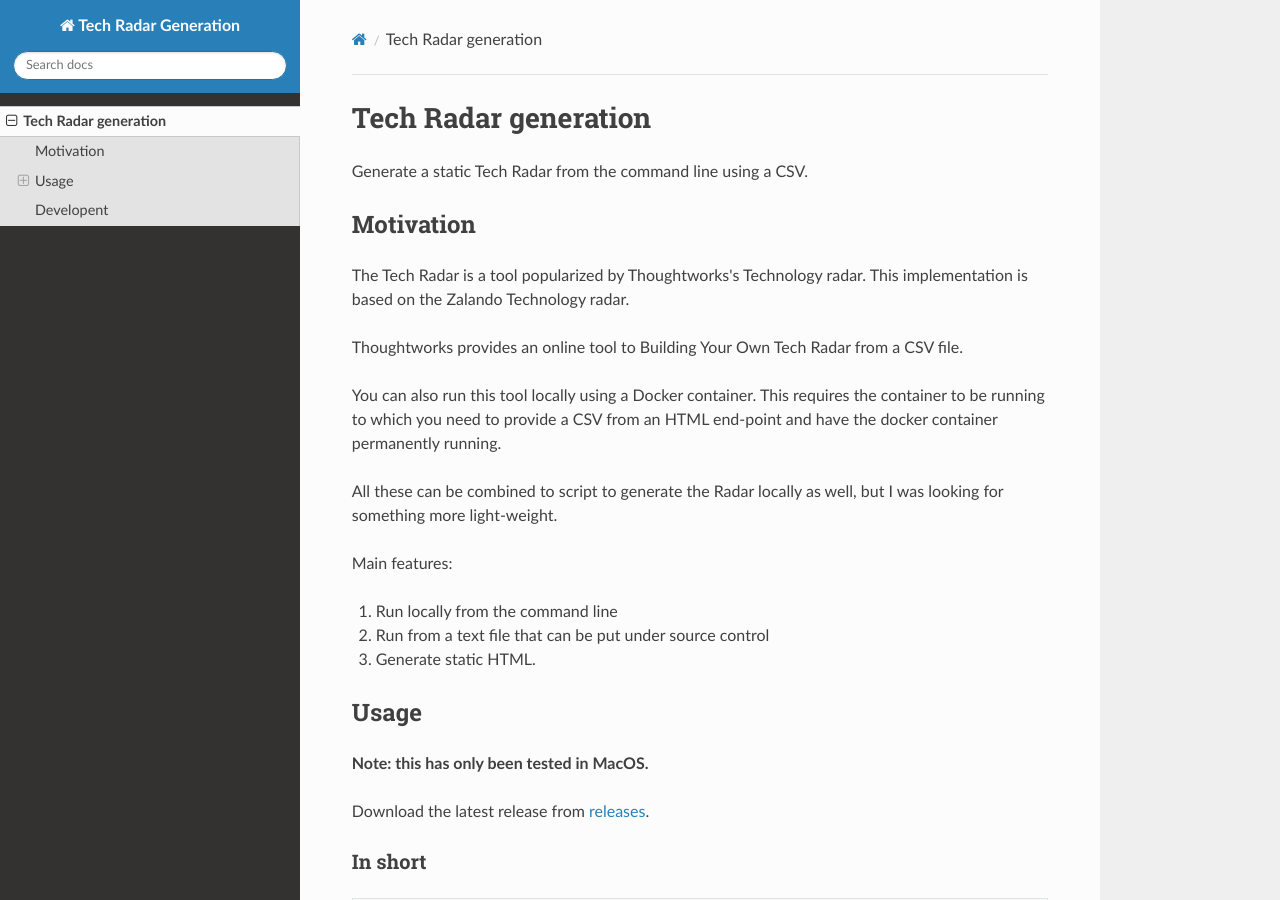
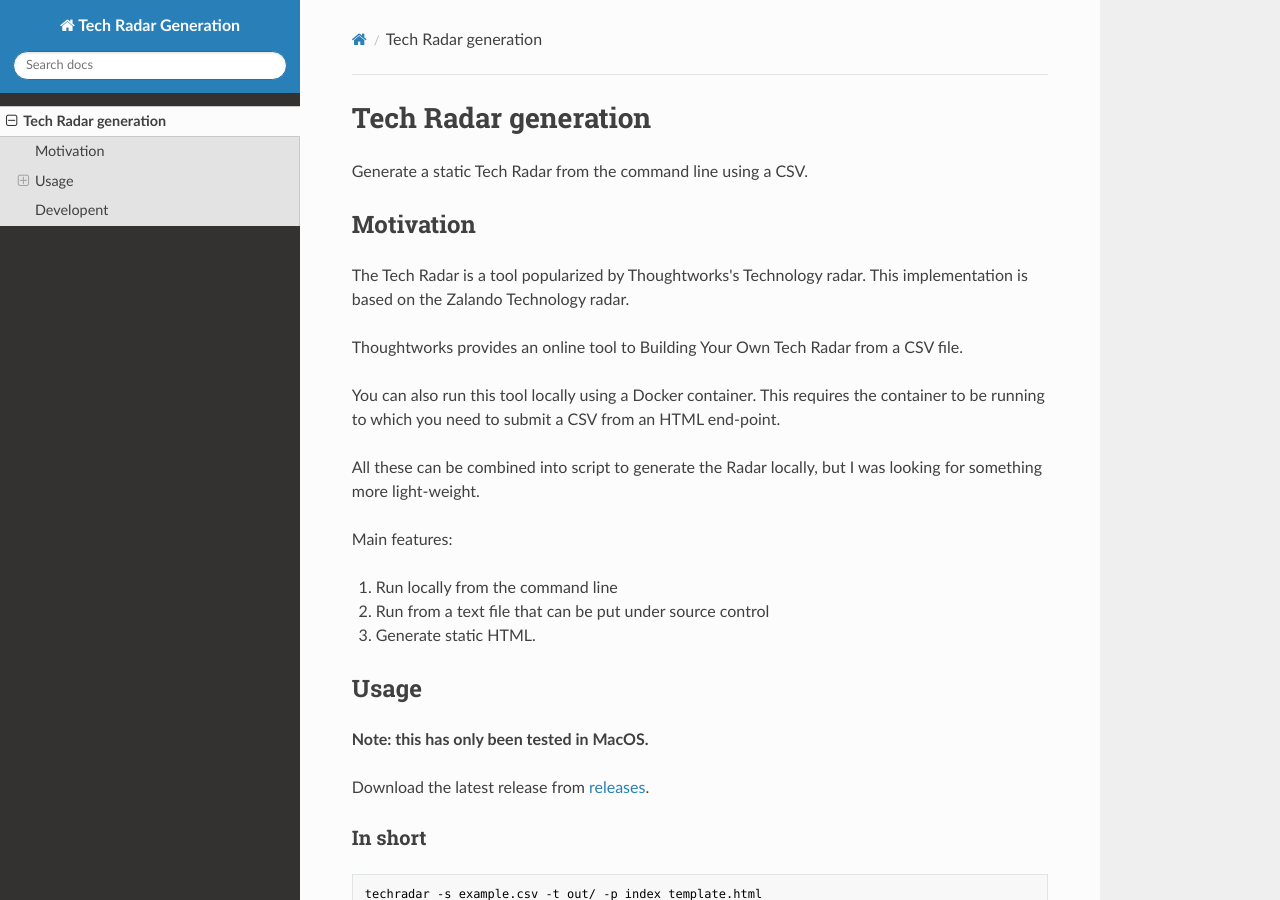
Before and after one commit to lhohan/tech-radar, an MkDocs documentation site: the page built from docs/index.md, in a window 1280 px wide and 900 px high. Built offline with MkDocs 1.6.1, drawn with Linux system fonts in a browser that asks for light colours; nearby versions of some CDN libraries.

Commit message:
docs: simplify language

```diff
--- a/docs/index.md
+++ b/docs/index.md
@@ -8,9 +8,9 @@
 
 Thoughtworks provides an online tool to Building Your Own Tech Radar from a CSV file.
 
-You can also run this tool locally using a Docker container. This requires the container to be running to which you need to provide a CSV from an HTML end-point and have the docker container permanently running.
+You can also run this tool locally using a Docker container. This requires the container to be running to which you need to submit a CSV from an HTML end-point.
 
-All these can be combined to script to generate the Radar locally as well, but I was looking for something more light-weight.
+All these can be combined into script to generate the Radar locally, but I was looking for something more light-weight.
 
 Main features:
 
```
